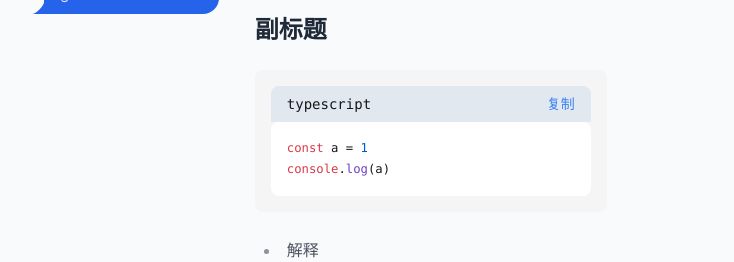
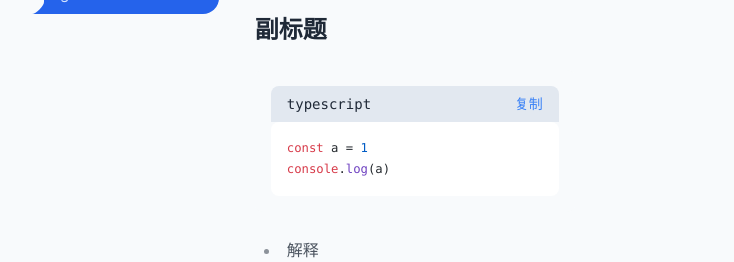
Before and after one commit to AppChainAI/frontend-vui, a Vue app: page / in a window 1280 px wide. Shown: the part 437-699 px from the top of the page, without its empty margins (0-734 px from the left). Built offline with nearby package versions, Linux system fonts and the light colour scheme; the HTML template or start-up script is replaced by a standard one.

Commit message:
实现代码复制功能

```diff
--- a/src/components/MarkdownView.vue
+++ b/src/components/MarkdownView.vue
@@ -1,13 +1,14 @@
 <template>
   <article class="prose prose-code:before:content-none
     prose-code:after:content-none
-    max-w-none prose-pre:bg-neutral-100 prose-pre:p-4
-    prose-pre:rounded-lg prose-code:text-neutral-900">
+    max-w-none min-w-80 prose-pre:bg-base-100 prose-pre:p-4
+    prose-pre:rounded-lg prose-pre:text-base-content">
     <div v-html="renderContent()"></div>
   </article>
 </template>
 
 <script setup lang="ts">
+import { nextTick } from 'vue'
 import MarkdownIt from 'markdown-it'
 import hljs from 'highlight.js';
 import 'highlight.js/styles/github.css'
@@ -16,13 +17,41 @@ const props = defineProps<{
   content: string
 }>()
 
+// 添加复制功能
+function setupCopyButtons() {
+  nextTick(() => {
+    const copyButtons = document.querySelectorAll('.copy-button')
+    copyButtons.forEach(button => {
+      button.addEventListener('click', async (e) => {
+        const codeBlock = (e.target as HTMLElement)
+          .closest('.code-block')
+          ?.querySelector('code')
+
+        if (codeBlock) {
+          try {
+            await navigator.clipboard.writeText(codeBlock.textContent || '')
+            const btn = e.target as HTMLElement
+            btn.textContent = '已复制!'
+            setTimeout(() => {
+              btn.textContent = '复制'
+            }, 2000)
+          } catch (err) {
+            console.error('复制失败:', err)
+          }
+        }
+      })
+    })
+  })
+}
+
+// 修改高亮函数部分
 const md: MarkdownIt = new MarkdownIt({
   highlight: function (str: string, lang: string) {
     if (lang && hljs.getLanguage(lang)) {
       try {
-        const copyButton = `<button class="copy-button text-blue-500">复制</button>`;
-        const languageTitle = `<div class="flex justify-between items-center min-w-80 code-title bg-base-200 px-4 py-2 text-sm font-mono rounded-t-lg">${lang}${copyButton}</div>`;
-        return `${languageTitle}<pre class="hljs my-0 rounded-t-none"><code>${hljs.highlight(str, { language: lang, ignoreIllegals: true }).value}</code></pre>`;
+        const copyButton = `<button class="copy-button text-blue-500 hover:text-blue-700 transition-colors">复制</button>`;
+        const languageTitle = `<div class="flex justify-between items-center bg-base-200 px-4 py-2 text-sm font-mono rounded-t-lg">${lang}${copyButton}</div>`;
+        return `<div class="code-block">${languageTitle}<pre class="hljs my-0 rounded-t-none"><code>${hljs.highlight(str, { language: lang, ignoreIllegals: true }).value}</code></pre></div>`;
       } catch (error) {
         console.warn(`语法高亮错误: ${error}`)
       }
@@ -35,13 +64,12 @@ const md: MarkdownIt = new MarkdownIt({
 })
 
 const renderContent = () => {
-  return md.render(props.content)
+  const html = md.render(props.content)
+  // 在内容渲染后设置复制按钮
+  setupCopyButtons()
+  return html
 }
 
 </script>
 
-<style scoped>
-:deep(.hljs) {
-  counter-reset: line;
-}
-</style>
+<style scoped></style>
```
